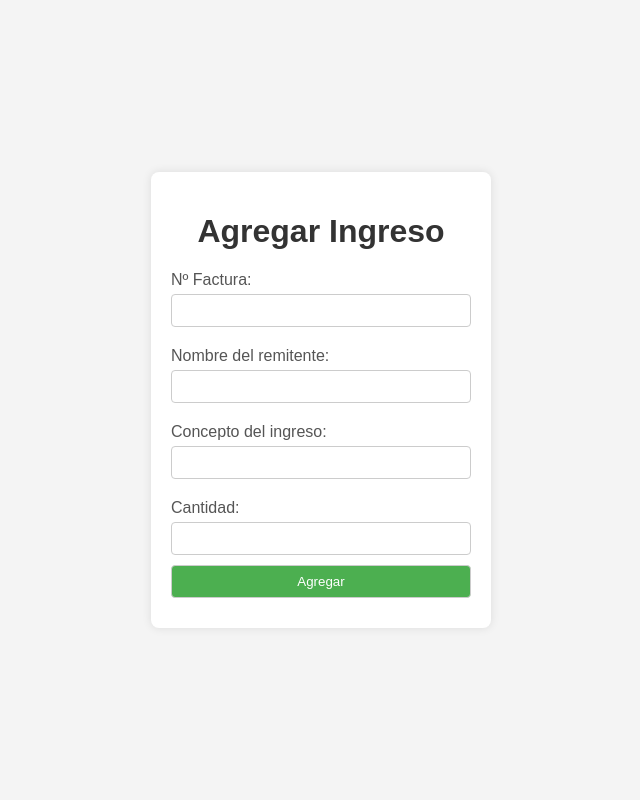
After one commit to EmilioGullon/Pr-cticaDDSI, a Django app: page /finanzas/agregar_ingreso in a window 1280 px wide. The commit adds this page. Shown: the whole page, without its empty margins (319-959 px from the left). Run offline with Django 4.2, Linux system fonts and the light colour scheme.

Commit message:
Ultimos cambios

```diff
--- a/Dep_Finanza/urls.py
+++ b/Dep_Finanza/urls.py
@@ -1,6 +1,9 @@
 from django.urls import path
-from .views import ListaMovimientos
+from .views import ListaMovimientos,agregar_gasto, eliminar_gasto, agregar_ingreso
 
 urlpatterns = [
     path('', ListaMovimientos.as_view(), name= 'ListaMovimientos'),
+    path('agregar_gasto', agregar_gasto, name = 'agregar_gasto'),
+    path('eliminar_gasto/<str:Num_factura>/', eliminar_gasto, name='eliminar_gasto'),
+    path('agregar_ingreso', agregar_ingreso, name = 'agregar_ingreso')
 ]
--- a/Dep_Finanza/views.py
+++ b/Dep_Finanza/views.py
@@ -1,4 +1,4 @@
-from django.shortcuts import render,redirect
+from django.shortcuts import render,redirect, get_object_or_404
 from django.views.generic import ListView
 from app.models import Ingreso,Gasto
 from itertools import chain
@@ -9,12 +9,55 @@ class ListaMovimientos(ListView):
     context_object_name = 'movimientos'
 
     def get_queryset(self):
-        # Obtiene todos los gastos e ingresos y los combina en una lista
-        gastos = Gasto.objects.all()
-        ingresos = Ingreso.objects.all()
-        movimientos = sorted(
-            chain(gastos, ingresos),
-            key=lambda movimiento: movimiento.Num_factura if isinstance(movimiento, Gasto) else movimiento.Ref_pago,
-            reverse=True
-        )
-        return movimientos
+        gastos = Gasto.objects.order_by('Num_factura')
+        ingresos = Ingreso.objects.order_by('Ref_pago')
+        return {'gastos': gastos, 'ingresos': ingresos}
+
+
+def agregar_gasto(request):
+    if request.method == 'POST':
+        num_fact = request.POST['num']
+        nombre = request.POST['nombre']
+        gasto = request.POST['gasto']
+        cant = request.POST['cant']
+
+        try:
+            Gasto.objects.create(Num_factura=num_fact, Receptor=nombre, TipoG=gasto,  CantG=cant)
+            return redirect('ListaMovimientos')
+        except Exception as e:
+            # Manejar el error aquí, si es necesario
+            print(f"Error al agregar empleado: {e}")
+            # Renderizar la misma página en caso de error
+            return render(request, 'finanza/agregar_gasto.html')
+
+    return render(request, 'finanza/agregar_gasto.html')
+
+
+def eliminar_gasto(request, Num_factura):
+    gasto = get_object_or_404(Gasto, Num_factura=Num_factura)
+    gasto.delete()
+    return redirect('ListaMovimientos')
+
+def agregar_ingreso(request):
+    if request.method == 'POST':
+        num_fact = request.POST['num']
+        nombre = request.POST['nombre']
+        gasto = request.POST['gasto']
+        cant = request.POST['cant']
+
+        try:
+            Ingreso.objects.create(Ref_pago=num_fact, Emisor=nombre, TipoI=gasto,  CantI=cant)
+            return redirect('ListaMovimientos')
+        except Exception as e:
+            # Manejar el error aquí, si es necesario
+            print(f"Error al agregar empleado: {e}")
+            # Renderizar la misma página en caso de error
+            return render(request, 'finanza/agregar_ingreso.html')
+
+    return render(request, 'finanza/agregar_ingreso.html')
+
+
+def eliminar_ingreso(request, Ref_pago):
+    gasto = get_object_or_404(Ingreso, Ref_pago=Ref_pago)
+    gasto.delete()
+    return redirect('ListaMovimientos')
--- /dev/null
+++ b/templates/finanza/agregar_ingreso.html
@@ -0,0 +1,73 @@
+<!DOCTYPE html>
+<html lang="es">
+<head>
+    <meta charset="UTF-8">
+    <meta name="viewport" content="width=device-width, initial-scale=1.0">
+    <title>Agregar Empleado</title>
+    <style>
+        body {
+            font-family: 'Arial', sans-serif;
+            background-color: #f4f4f4;
+            margin: 0;
+            padding: 0;
+            display: flex;
+            align-items: center;
+            justify-content: center;
+            height: 100vh;
+        }
+
+        form {
+            background-color: #fff;
+            padding: 20px;
+            border-radius: 8px;
+            box-shadow: 0 0 10px rgba(0, 0, 0, 0.1);
+            width: 300px;
+        }
+
+        h1 {
+            text-align: center;
+            color: #333;
+        }
+
+        label {
+            display: block;
+            margin: 10px 0 5px;
+            color: #555;
+        }
+
+        input {
+            width: 100%;
+            padding: 8px;
+            margin-bottom: 10px;
+            box-sizing: border-box;
+            border: 1px solid #ccc;
+            border-radius: 4px;
+        }
+
+        input[type="submit"] {
+            background-color: #4caf50;
+            color: white;
+            cursor: pointer;
+        }
+
+        input[type="submit"]:hover {
+            background-color: #45a049;
+        }
+    </style>
+</head>
+<body>
+    <form method="post" action="{% url 'agregar_ingreso' %}">
+        {% csrf_token %}
+        <h1>Agregar Ingreso</h1>
+        <label for="num">Nº Factura:</label>
+        <input type="text" name="num" required>
+        <label for="nombre">Nombre del remitente:</label>
+        <input type="text" name="nombre" required>
+        <label for="gasto">Concepto del ingreso:</label>
+        <input type="text" name="gasto" required>
+        <label for="cant">Cantidad:</label>
+        <input type="text" name="cant" required>
+        <input type="submit" value="Agregar">
+    </form>
+</body>
+</html>
```
Also changed, not shown: templates/finanza/agregar_gasto.html (added, +73 -0 lines), templates/finanza/lista_movimientos.html (+181 -25 lines), db.sqlite3, 1 other file.
